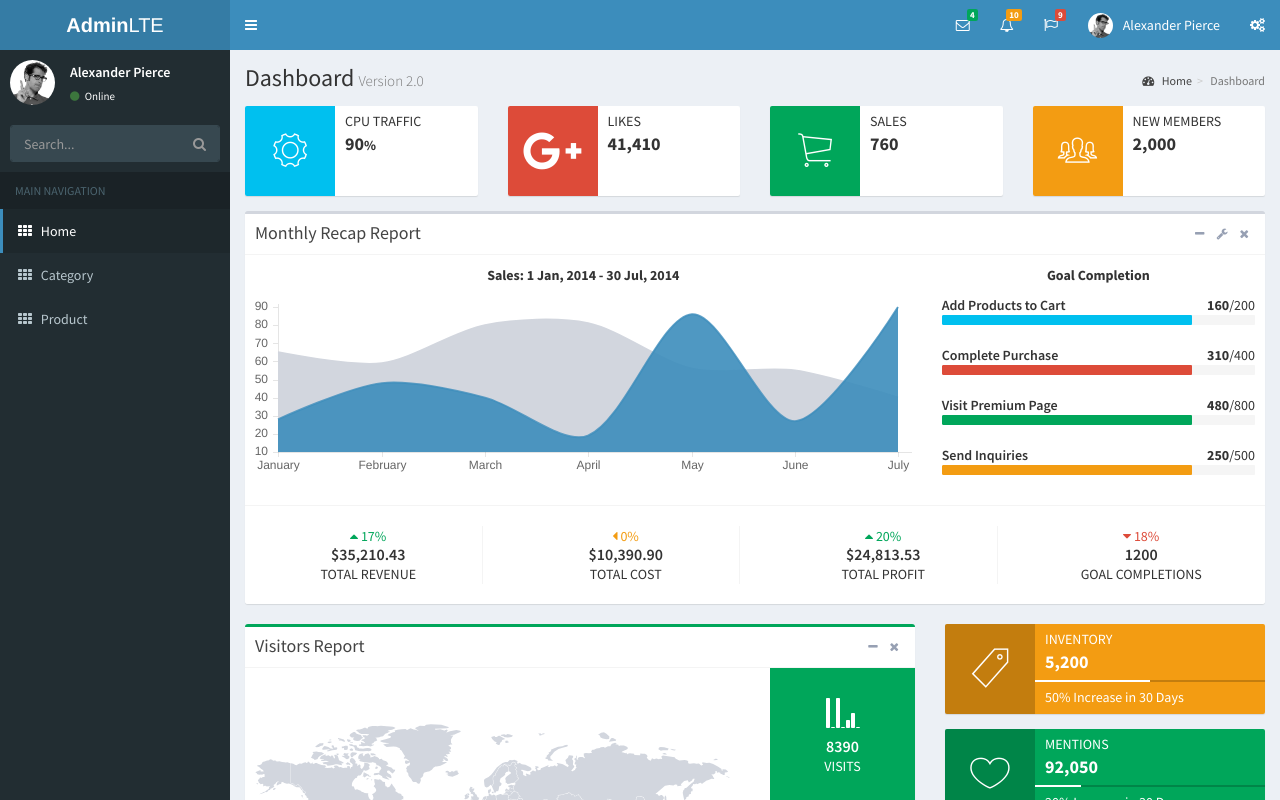
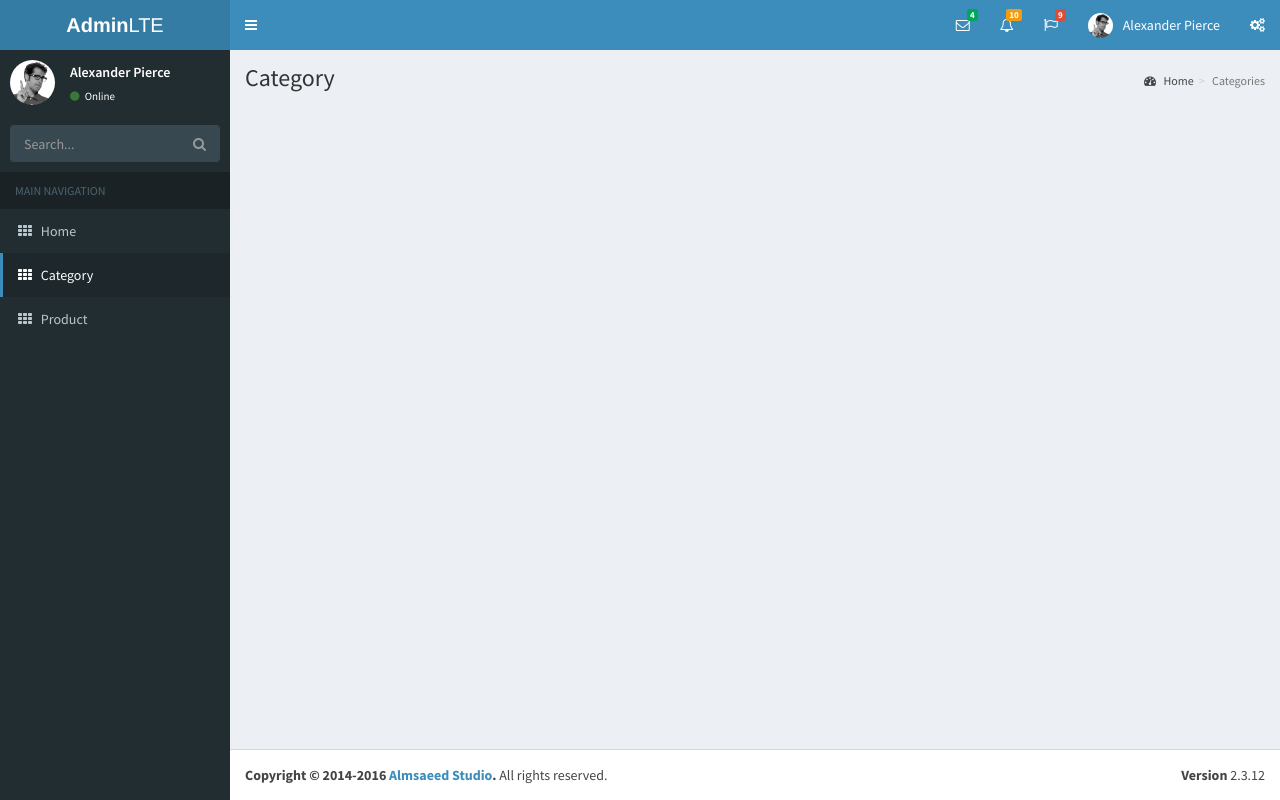
Before and after one commit to BjgJS/shopwebsite, a React (Create React App) app in the folder client/admin/: page /categories in a window 1280 px wide. Shown: the top 800 px of the page. Built offline with nearby package versions, Linux system fonts and the light colour scheme.

Commit message:
setup basic router, menu sidebar

```diff
--- a/client/admin/package.json
+++ b/client/admin/package.json
@@ -6,6 +6,7 @@
     "react-scripts": "0.9.3"
   },
   "dependencies": {
+    "classnames": "^2.2.5",
     "react": "^15.4.2",
     "react-dom": "^15.4.2",
     "react-router": "^3.0.2"
--- a/client/admin/public/index.html
+++ b/client/admin/public/index.html
@@ -50,9 +50,5 @@
 <script src="plugins/slimScroll/jquery.slimscroll.min.js"></script>
 <!-- ChartJS 1.0.1 -->
 <script src="plugins/chartjs/Chart.min.js"></script>
-<!-- AdminLTE dashboard demo (This is only for demo purposes) -->
-<script src="dist/js/pages/dashboard2.js"></script>
-<!-- AdminLTE for demo purposes -->
-<script src="dist/js/demo.js"></script>
 </body>
 </html>
--- a/client/admin/src/components/App.js
+++ b/client/admin/src/components/App.js
@@ -1,8 +1,8 @@
 import React, {Component} from 'react';
 
-import Header from './layout/Header';
-import Sidebar from './layout/Sidebar';
-import Footer from './layout/Footer';
+import Header from './shared/Header';
+import Sidebar from './shared/Sidebar';
+import Footer from './shared/Footer';
 class App extends Component {
     render() {
         return (
--- a/client/admin/src/components/Category/index.js
+++ b/client/admin/src/components/Category/index.js
@@ -1,10 +1,13 @@
 import React from 'react';
+import PageHeader from '../shared/PageHeader';
 
 class Category extends React.Component {
     render() {
         return (
             <div>
-                Category
+                <PageHeader
+                    pageTitle="Category"
+                />
             </div>
         )
     }
--- a/client/admin/src/components/Home/index.js
+++ b/client/admin/src/components/Home/index.js
@@ -1,20 +1,13 @@
 import React from 'react';
-
+import PageHeader from '../shared/PageHeader';
 class Home extends React.Component {
     render() {
         return (
             <div>
-                {/* Content Header (Page header) */}
-                <section className="content-header">
-                    <h1>
-                        Dashboard
-                        <small>Version 2.0</small>
-                    </h1>
-                    <ol className="breadcrumb">
-                        <li><a href="#"><i className="fa fa-dashboard" /> Home</a></li>
-                        <li className="active">Dashboard</li>
-                    </ol>
-                </section>
+                <PageHeader
+                    pageTitle="Dashboard"
+                    pageSubTitle="v2.0"
+                />
                 {/* Main content */}
                 <section className="content">
                     {/* Info boxes */}
--- /dev/null
+++ b/client/admin/src/components/shared/PageHeader.js
@@ -0,0 +1,28 @@
+import React from 'react';
+
+class PageHeader extends React.Component {
+    render() {
+        const {pageTitle, pageSubTitle} = this.props;
+        const paths = location.pathname.split('/').filter(p => p !== '');
+        return (
+            <section className="content-header">
+                <h1>
+                    {pageTitle}
+                    {pageSubTitle &&
+                        <small>{pageSubTitle}</small>
+                    }
+                </h1>
+                <ol className="breadcrumb">
+                    <li><a href="#"><i className="fa fa-dashboard"/> Home</a></li>
+                    {paths.length > 0 ? paths.map((p, i) => (
+                        <li key={i} className={i === paths.length - 1 ? 'active' : null} style={{textTransform:'capitalize'}}>{p}</li>
+                    )) :
+                        <li className="active" style={{textTransform:'capitalize'}}>Dashboard</li>
+                    }
+                </ol>
+            </section>
+        )
+    }
+}
+
+export default PageHeader;
--- a/client/admin/src/components/layout/Sidebar.js
+++ b/client/admin/src/components/shared/Sidebar.js
@@ -1,6 +1,13 @@
 import React from 'react';
+import {Link} from 'react-router';
+import classnames from 'classnames';
 
 class Sidebar extends React.Component {
+
+    getStyleForPath(path) {
+        return location.pathname === path ? 'active': '';
+    }
+
     render() {
         return (
             <aside className="main-sidebar">
@@ -31,20 +38,20 @@ class Sidebar extends React.Component {
                     {/* sidebar menu: : style can be found in sidebar.less */}
                     <ul className="sidebar-menu">
                         <li className="header">MAIN NAVIGATION</li>
-                        <li className="active">
-                            <a href="widgets.html">
+                        <li className={this.getStyleForPath('/')}>
+                            <Link to="/" className="">
                                 <i className="fa fa-th"></i> <span>Home</span>
-                            </a>
+                            </Link>
                         </li>
-                        <li className="">
-                            <a href="widgets.html">
+                        <li className={this.getStyleForPath('/categories')}>
+                            <Link to="categories">
                                 <i className="fa fa-th"></i> <span>Category</span>
-                            </a>
+                            </Link>
                         </li>
-                        <li className="">
-                            <a href="widgets.html">
+                        <li className={this.getStyleForPath('/products')}>
+                            <Link to="products">
                                 <i className="fa fa-th"></i> <span>Product</span>
-                            </a>
+                            </Link>
                         </li>
                     </ul>
                 </section>
--- a/client/admin/src/index.js
+++ b/client/admin/src/index.js
@@ -1,6 +1,6 @@
 import React from 'react';
 import ReactDOM from 'react-dom';
-import {Router, Route, IndexRoute, hashHistory} from 'react-router';
+import {Router, Route, IndexRoute, browserHistory} from 'react-router';
 
 /**
  * import components
@@ -11,7 +11,7 @@ import Home from './components/Home';
 
 ReactDOM.render(
     (
-        <Router history={hashHistory}>
+        <Router history={browserHistory}>
             <Route path="/" component={App}>
                 <IndexRoute component={Home} />
                 <Route path="categories" component={Category} />
```
Also changed, not shown: client/admin/src/components/shared/ControlSidebar.js (renamed from client/admin/src/components/layout/ControlSidebar.js), client/admin/src/components/shared/Footer.js (renamed from client/admin/src/components/layout/Footer.js), client/admin/src/components/shared/Header.js (renamed from client/admin/src/components/layout/Header.js).
